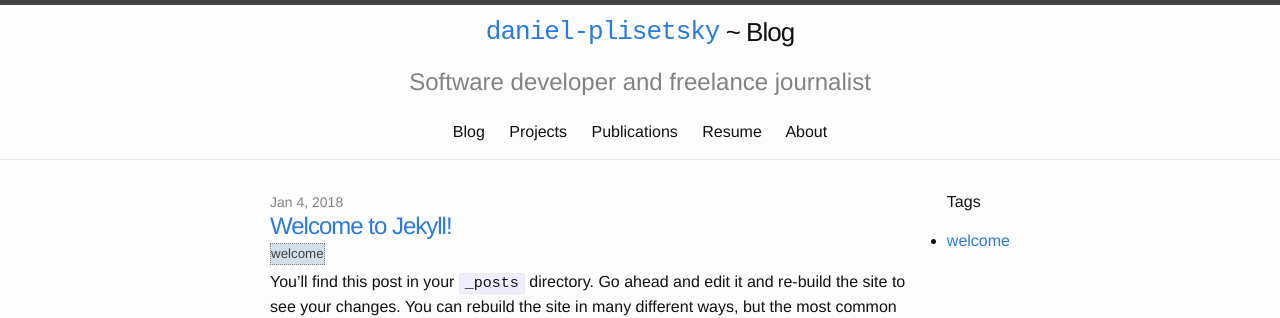
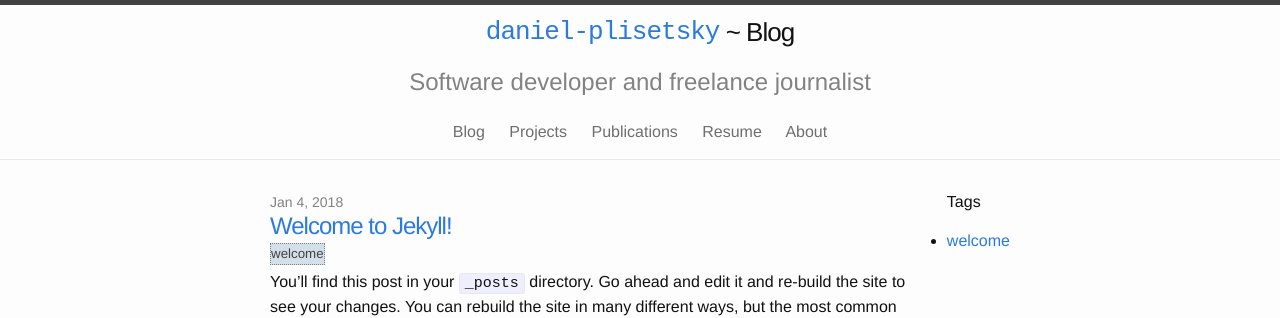
Before and after one commit to danplisetsky/danplisetsky.github.io-legacy, a Jekyll site: the page built from index.html, in a window 1280 px wide. Shown: the top 318 px of the page. Built offline with Jekyll 4.4.1, drawn with Linux system fonts in a browser that asks for light colours; the list of posts is cut into pages by our own code.

Commit message:
add opacity to nav

```diff
--- a/_sass/minima/_layout.scss
+++ b/_sass/minima/_layout.scss
@@ -93,6 +93,18 @@ a.site-title:hover {
     // Gaps between nav items, but not on the last one
     &:not(:last-child) {
       margin-right: 20px;
+    }
+  }
+
+  @include media-query-not($on-mobile) {
+    .page-link {
+      opacity: 0.6;
+    }
+
+    .page-link:hover {
+      text-decoration: none;
+      opacity: 1;
+      font-weight: bolder;
     }
   }
 
```
